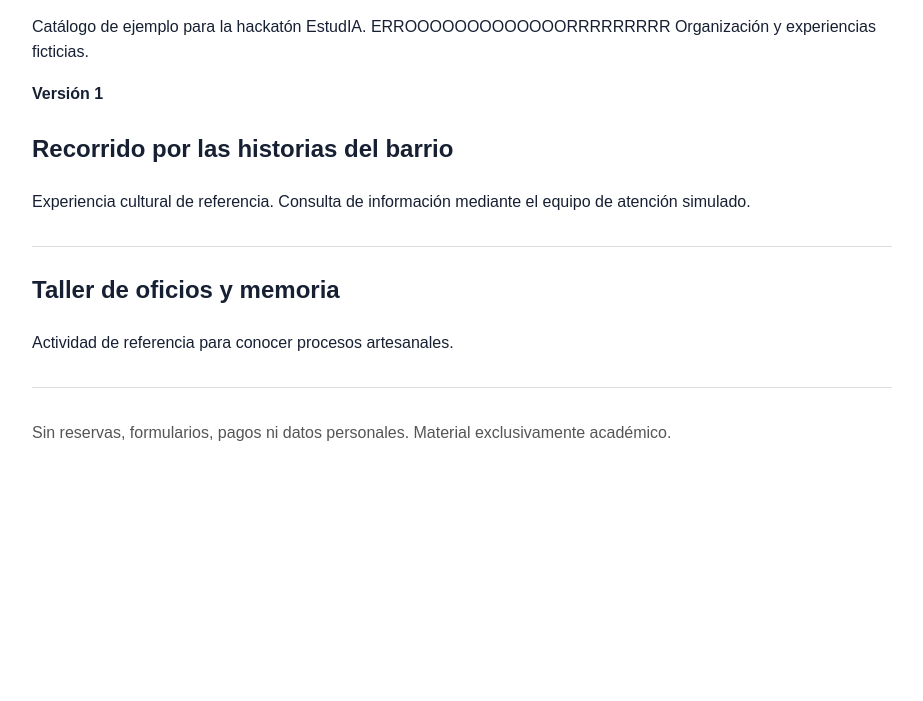
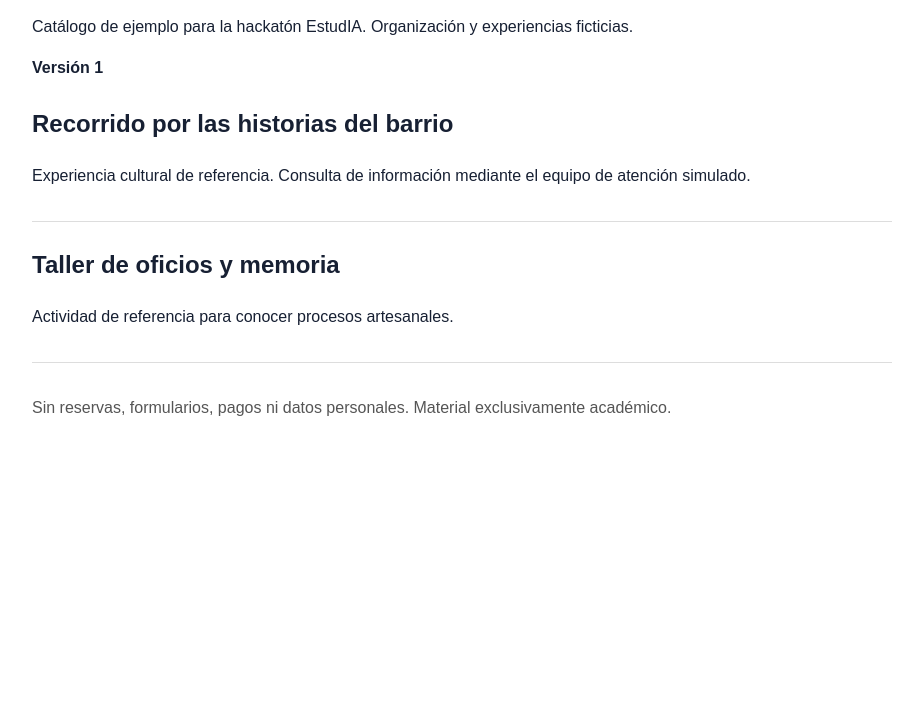
Before and after one commit to Sativa-Nova/pruebaxdd, a plain HTML site: page index.html in a window 1280 px wide. Shown: the part 99-800 px from the top of the page, without its empty margins (178-1101 px from the left). Drawn offline with Linux system fonts and the light colour scheme.

Commit message:
Add files via upload

```diff
--- a/index.html
+++ b/index.html
@@ -1 +1 @@
-<!doctype html><html lang="es"><head><meta charset="utf-8"><meta name="viewport" content="width=device-width, initial-scale=1"><title>Ruta Local - Catálogo ficticio ERROOOOOOOOORRRRRRR EN EL CODIGO</title><link rel="stylesheet" href="styles.css"></head><body><h1>Ruta Local</h1><p>Catálogo de ejemplo para la hackatón EstudIA. ERROOOOOOOOOOOOORRRRRRRRR Organización y experiencias ficticias.</p><p><strong>Versión 1</strong></p><article><h2>Recorrido por las historias del barrio</h2><p>Experiencia cultural de referencia. Consulta de información mediante el equipo de atención simulado.</p></article><article><h2>Taller de oficios y memoria</h2><p>Actividad de referencia para conocer procesos artesanales.</p></article><footer>Sin reservas, formularios, pagos ni datos personales. Material exclusivamente académico.</footer></body></html>
+<!doctype html><html lang="es"><head><meta charset="utf-8"><meta name="viewport" content="width=device-width, initial-scale=1"><title>Ruta Local - Catálogo ficticio</title><link rel="stylesheet" href="styles.css"></head><body><h1>Ruta Local</h1><p>Catálogo de ejemplo para la hackatón EstudIA. Organización y experiencias ficticias.</p><p><strong>Versión 1</strong></p><article><h2>Recorrido por las historias del barrio</h2><p>Experiencia cultural de referencia. Consulta de información mediante el equipo de atención simulado.</p></article><article><h2>Taller de oficios y memoria</h2><p>Actividad de referencia para conocer procesos artesanales.</p></article><footer>Sin reservas, formularios, pagos ni datos personales. Material exclusivamente académico.</footer></body></html>
```
